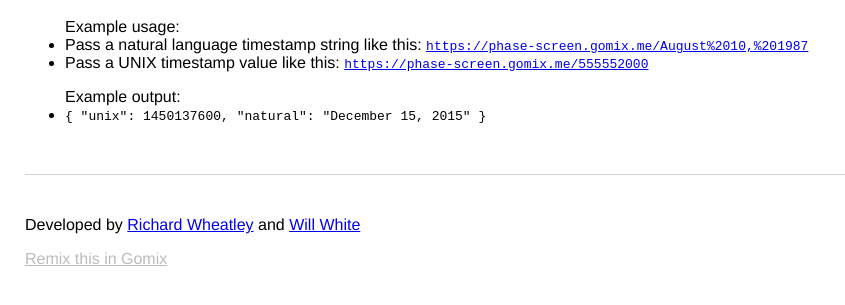
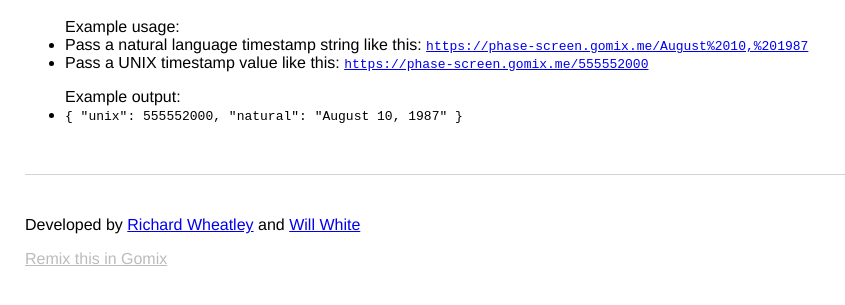
Before and after one commit to dickyw71/timestamp-microservice, a website: page views/index.html in a window 1280 px wide. Shown: the part 65-370 px from the top of the page, without its empty margins (0-845 px from the left). Drawn offline with Linux system fonts and the light colour scheme.

Commit message:
Changed example output date.

```diff
--- a/views/index.html
+++ b/views/index.html
@@ -29,7 +29,7 @@
       </ul>
       <ul>Example output:
         <li>
-          <code>{ "unix": 1450137600, "natural": "December 15, 2015" }</code>
+          <code>{ "unix": 555552000, "natural": "August 10, 1987" }</code>
         </li>
       </ul>
     </main>
```
